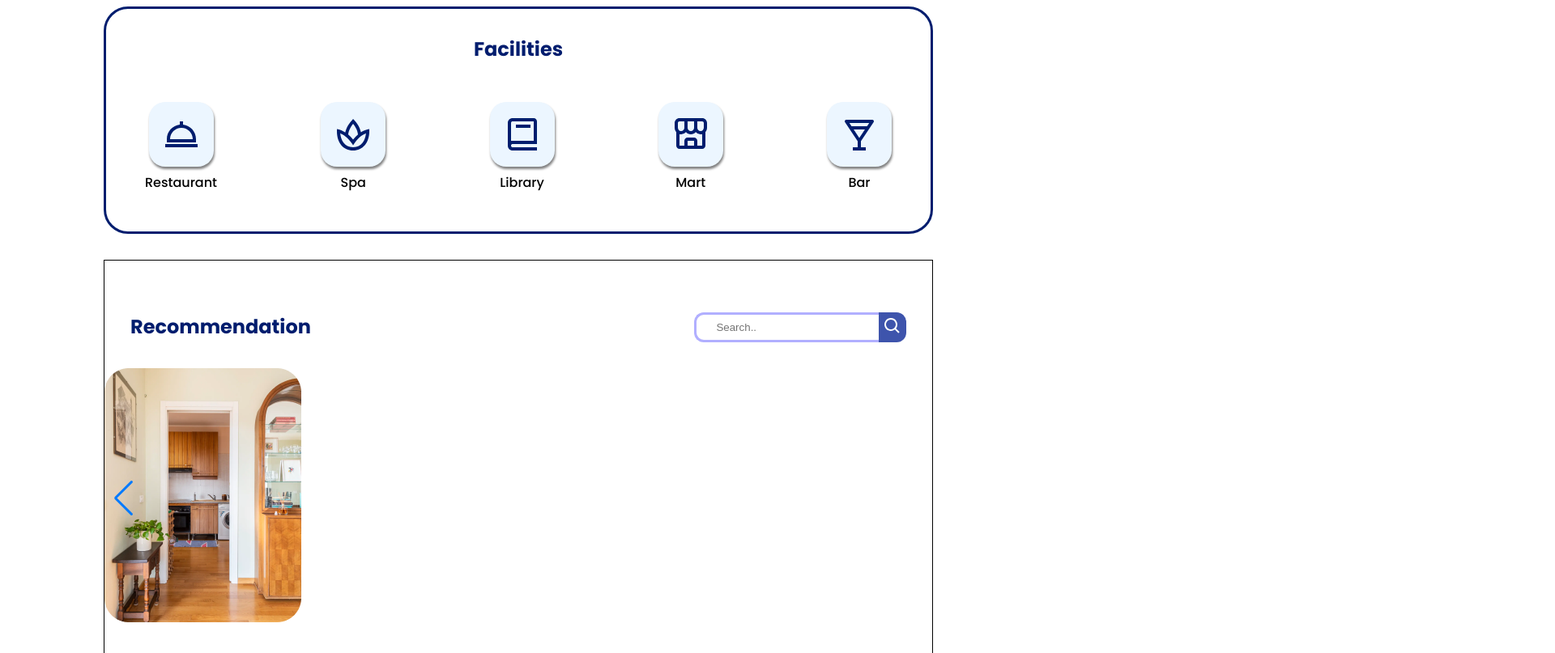
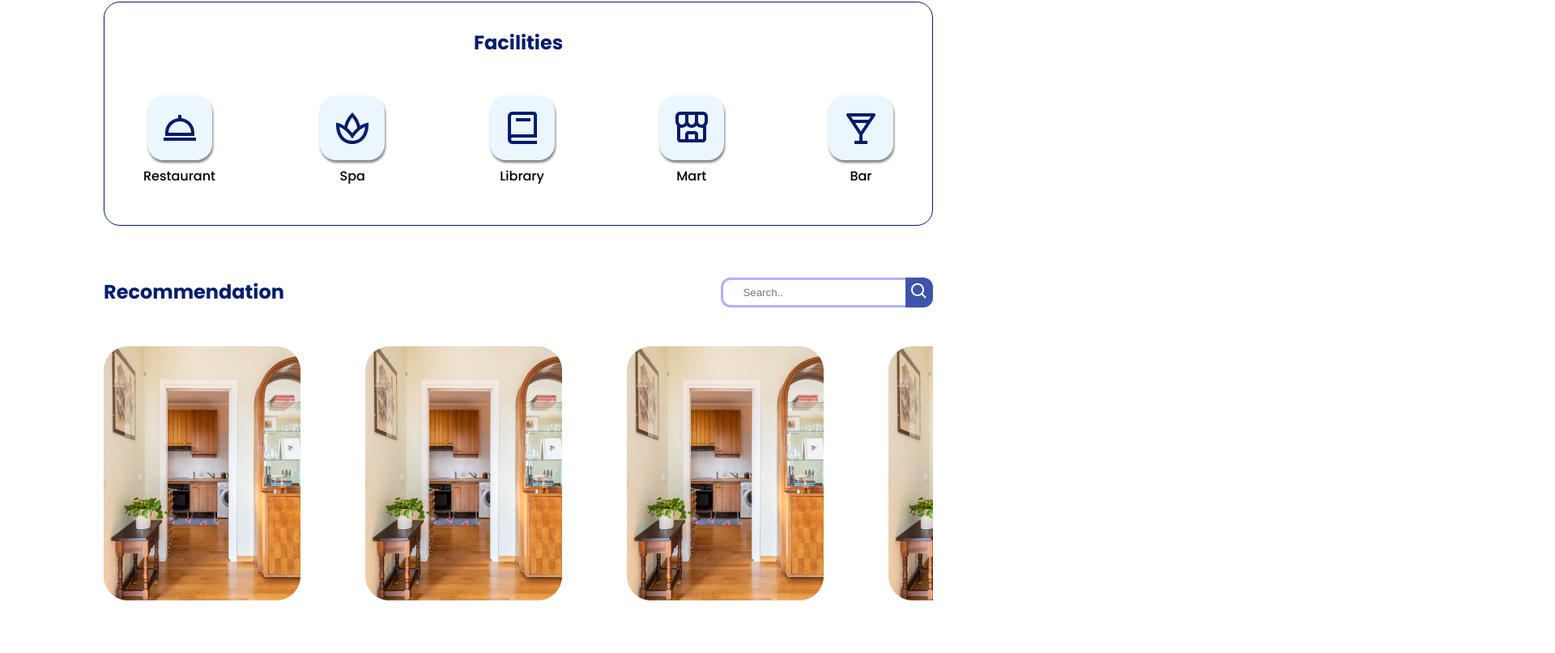
Before and after one commit to gungdikaebs/twice-dey, a React (Vite) app: page / in a window 1280 px wide. Shown: the part 1129-1936 px from the top of the page at 81% size, 1920 px wide, since content can reach past the window. After the commit the page ends 1910 px from the top, so only its background shows below. Built offline with nearby package versions, Linux system fonts and the light colour scheme.

Commit message:
update Recommend

```diff
--- a/src/component/Facilities/Facilities.css
+++ b/src/component/Facilities/Facilities.css
@@ -4,9 +4,10 @@
   margin: auto;
   overflow-x: hidden;
 }
+
 .container-facilities .wrapper {
-    border: 3px solid var(--primary-color);
-    border-radius: 30px;
+  border: 1px solid var(--primary-color);
+  border-radius: 20px;
 }
 
 .container-facilities .title {
@@ -24,10 +25,12 @@
   text-align: center;
   margin: 2rem;
 }
+
 .container-facilities .facility-icons .icons {
   margin: 0.5rem;
   padding: 0.5rem;
 }
+
 .container-facilities .facility-icons .icon {
   width: 5rem;
   height: auto;
@@ -41,15 +44,17 @@
 
   cursor: pointer;
 }
+
 .container-facilities .facility-icons .icon:hover {
   transition: ease-in 0.2s;
   color: white;
   background-color: var(--primary-color);
 }
+
 /* end style icons */
 
 
 /* desc style */
-  .container-facilities .desc{
+.container-facilities .desc {
   cursor: default;
 }
--- a/src/component/MostPicked/MostPicked.css
+++ b/src/component/MostPicked/MostPicked.css
@@ -16,8 +16,8 @@
   height: 100%;
   border-radius: 30px;
   box-shadow: 1px 3px 3px var(--desc-color);
-  /* cursor: pointer; */
 }
+
 .container-mostpicked .mostpicked-images .container-description {
   position: absolute;
   top: 50%;
@@ -26,9 +26,9 @@
   border-radius: 0 0 30px 30px;
   font-size: 1rem;
   background-color: #E1E1E1;
+  display: none;
+}
 
-  /* display: none; */
-}
 .container-description .description {
   margin: 1.5rem;
   cursor: default;
--- a/src/component/MostPicked/MostPicked.jsx
+++ b/src/component/MostPicked/MostPicked.jsx
@@ -6,19 +6,19 @@ import { Swiper, SwiperSlide } from "swiper/react";
 // Import Swiper styles
 import "swiper/css";
 import "swiper/css/navigation";
-// import "swiper/css/pagination";
-// import "swiper/css/scrollbar";
+import "swiper/css/pagination";
+import "swiper/css/scrollbar";
 
 // import required modules
-import { Navigation } from "swiper/modules";
+import { Navigation, Pagination, Scrollbar, A11y } from "swiper/modules";
 
 const MostPicked = () => {
   return (
     <section className="mostpicked">
       <div className="container-mostpicked">
-        <h2 className="title">Most Picked</h2>
+        <h3 className="title">Most Picked</h3>
         <Swiper
-          modules={[Navigation]}
+          modules={[Navigation, Pagination, Scrollbar, A11y]}
           spaceBetween={50}
           slidesPerView={3}
           navigation
--- a/src/component/Recommend/Recommend.css
+++ b/src/component/Recommend/Recommend.css
@@ -2,22 +2,22 @@
   width: 80%;
   padding: 2rem 0;
   margin: auto;
-
-    border: 1px solid;
+  /* border: 1px solid; */
 }
 
 .container-recommend .wrapper-head {
   display: flex;
   justify-content: space-between;
+  margin-bottom: 3rem;
 }
+
 .container-recommend .wrapper-head .title {
   color: var(--primary-color);
-    margin: 2rem;
   cursor: default;
 }
+
 .container-recommend .wrapper-head .search-bar {
   color: var(--primary-color);
-    margin: 2rem;
   cursor: default;
 
   display: flex;
@@ -31,6 +31,7 @@
   border: 3px solid var(--search-color);
   border-right: none;
 }
+
 .wrapper-head .button-search {
   /* position: absolute; */
   padding: 0.3rem;
@@ -40,11 +41,18 @@
   border-radius: 0 12px 12px 0;
   cursor: pointer;
 }
+
 .wrapper-head .button-search .icon {
   height: 1.5rem;
   width: 1.5rem;
 }
 
 .wrapper-body {
+  display: 100%;
+}
+
+.wrapper-body .content {
   display: flex;
+  overflow: hidden;
+  gap: 5rem;
 }
--- a/src/component/Recommend/Recommend.jsx
+++ b/src/component/Recommend/Recommend.jsx
@@ -13,7 +13,6 @@ import "swiper/css/navigation";
 // import required modules
 import { Navigation } from "swiper/modules";
 
-
 const Recommend = () => {
   return (
     <section className="recommend">
@@ -21,44 +20,24 @@ const Recommend = () => {
         <div className="wrapper-head">
           <h2 className="title">Recommendation</h2>
           <div className="search-bar">
-                        <input className="input-search" type="text" placeholder="Search.." />
-                        <button className="button-search" type="submit"><BiSearch className="icon"/></button>
+            <input
+              className="input-search"
+              type="text"
+              placeholder="Search.."
+            />
+            <button className="button-search" type="submit">
+              <BiSearch className="icon" />
+            </button>
           </div>
         </div>
         <div className="wrapper-body">
-                    <Swiper
-                    modules={[Navigation]}
-                    spaceBetween={50}
-                    slidesPerView={3}
-                    navigation
-                    loop={true}
-                    pagination={{ clickable: true }}
-                    scrollbar={{ draggable: true }}
-                    onSwiper={(swiper) => console.log(swiper)}
-                    onSlideChange={() => console.log("slide change")}>
           <div className="content">
-                        {RecommendImages.map(
-                        ({ id, image }) => (
-                            <SwiperSlide>
-                            <div
-                                className="mostpicked-images"
-                                id="mostPickedHover"
-                                key={id}>
-                                <img className="image" src={image} alt="img" />
-                                {/* <div className="container-description">
-                                <div className="description">
-                                    <h2 className="title">{title}</h2>
-                                    <p className="desc">{description}</p>
-                                    <h2 className="price">Rp.{price}</h2>
-                                    <button className="button">Book Now</button>
+            {RecommendImages.map(({ id, image }) => (
+              <div className="images" id="" key={id}>
+                <img className="recommend-image" src={image} alt="img" />
               </div>
-                                </div> */}
+            ))}
           </div>
-                            </SwiperSlide>
-                        )
-                        )}
-                    </div>
-                    </Swiper>
         </div>
       </div>
     </section>
--- a/src/constants/constants.jsx
+++ b/src/constants/constants.jsx
@@ -52,24 +52,28 @@ export const MostPickedData = [
     star: "",
     wishlist: "",
     id: 5,
-}
+  },
 ];
 
 export const RecommendImages = [
   {
+    title: "Bali, Canggu",
     image: "./images/recommend-img.png",
-        id: 0
+    id: 0,
   },
   {
+    title: "Bali, Canggu",
     image: "./images/recommend-img.png",
-        id: 1
+    id: 1,
   },
   {
+    title: "Bali, Canggu",
     image: "./images/recommend-img.png",
-        id: 2
+    id: 2,
   },
   {
+    title: "Bali, Canggu",
     image: "./images/recommend-img.png",
-        id: 3
-    }
-]
+    id: 3,
+  },
+];
```
Lines whose indentation alone changed are shown as unchanged.
